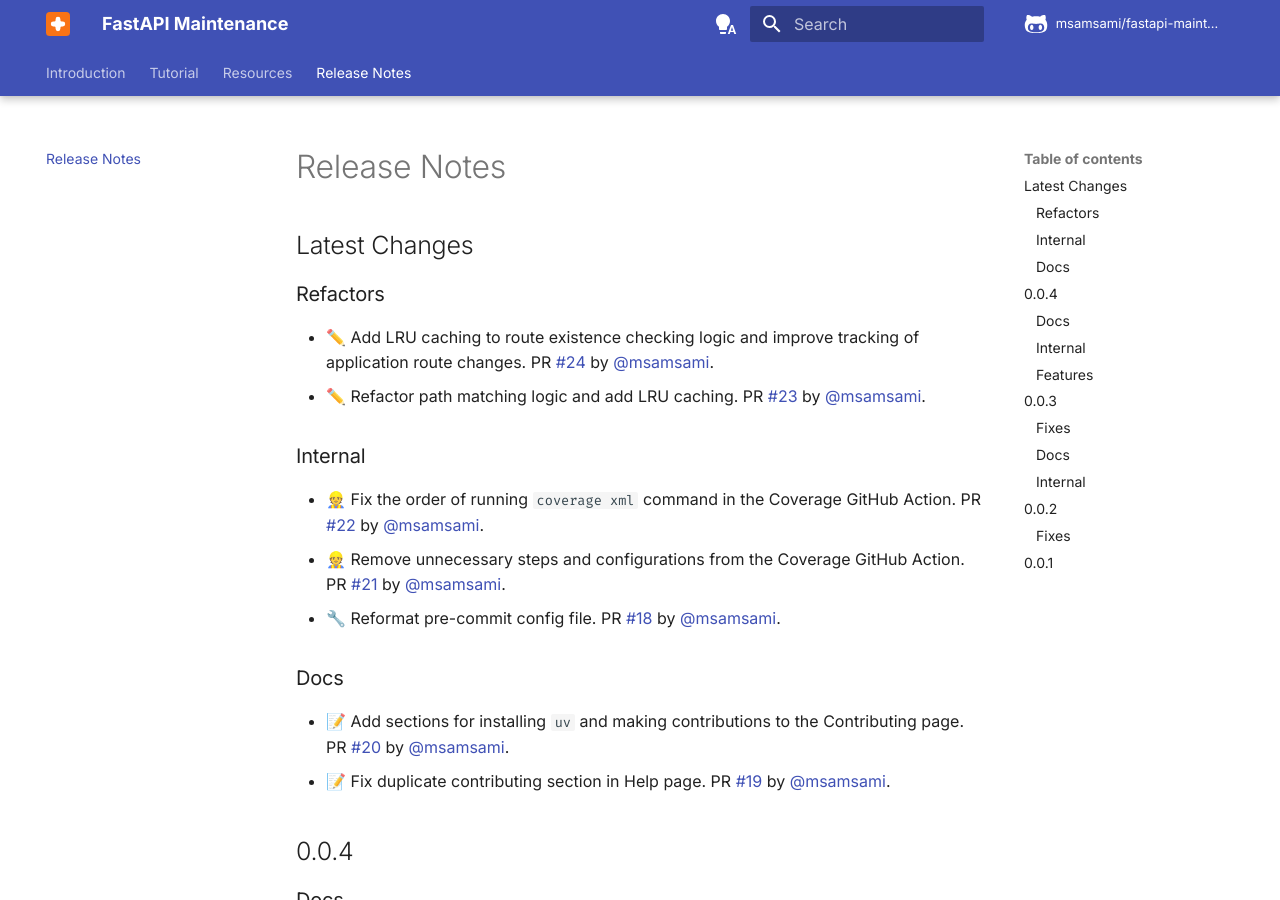
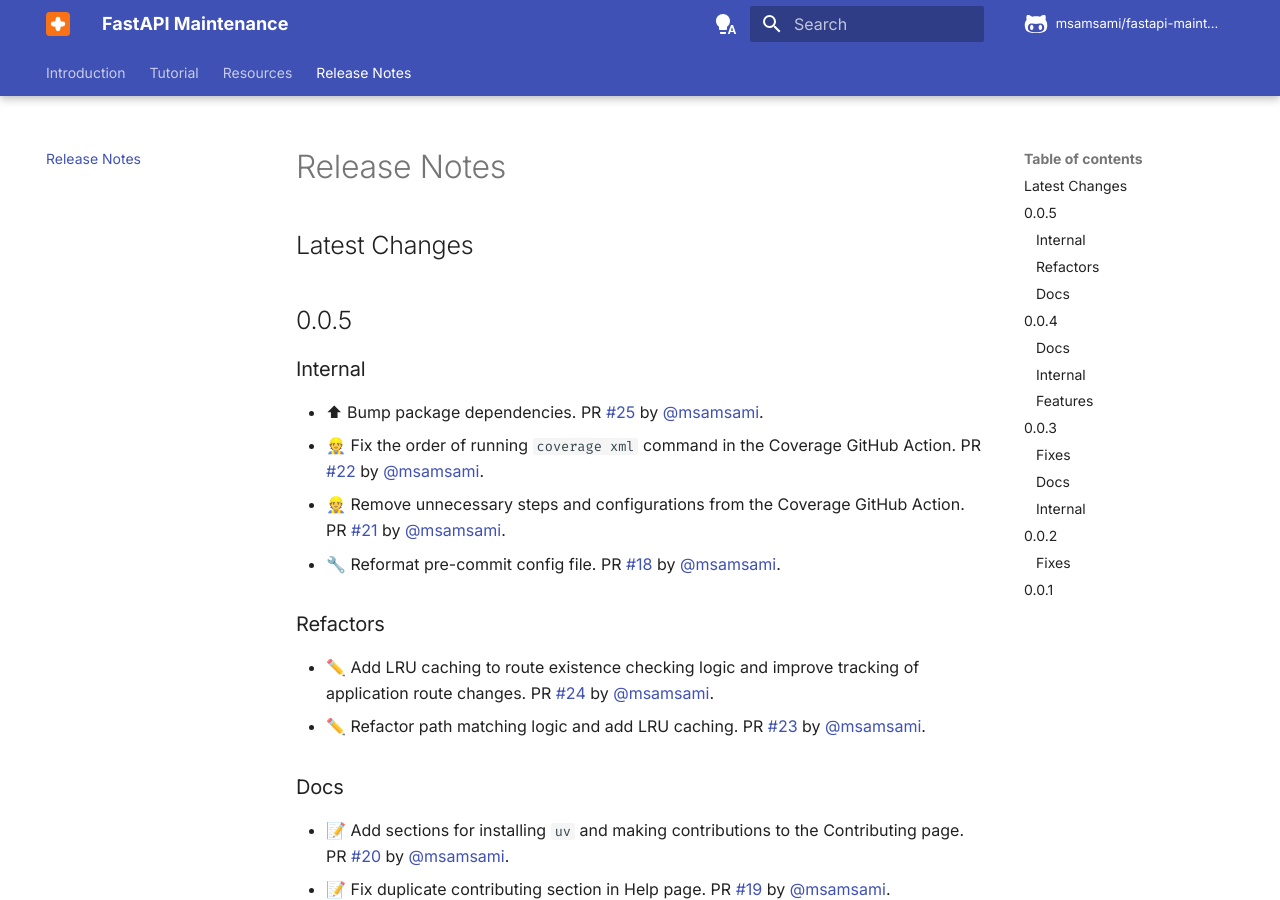
Before and after one commit to msamsami/fastapi-maintenance, an MkDocs documentation site: the page built from docs/release-notes.md, in a window 1280 px wide and 900 px high. Built offline with MkDocs 1.6.1 and Material for MkDocs 9.7.7, drawn with Linux system fonts in a browser that asks for light colours; comment, search, counter and statistics services are not loaded.

Commit message:
Release version 0.0.5

```diff
--- a/docs/release-notes.md
+++ b/docs/release-notes.md
@@ -1,17 +1,20 @@
 # Release Notes
 
 ## Latest Changes
+
+## 0.0.5
+
+### Internal
+
+- ⬆ Bump package dependencies. PR [#25](https://github.com/msamsami/fastapi-maintenance/pull/25) by [@msamsami](https://github.com/msamsami).
+- 👷 Fix the order of running `coverage xml` command in the Coverage GitHub Action. PR [#22](https://github.com/msamsami/fastapi-maintenance/pull/22) by [@msamsami](https://github.com/msamsami).
+- 👷 Remove unnecessary steps and configurations from the Coverage GitHub Action. PR [#21](https://github.com/msamsami/fastapi-maintenance/pull/21) by [@msamsami](https://github.com/msamsami).
+- 🔧 Reformat pre-commit config file. PR [#18](https://github.com/msamsami/fastapi-maintenance/pull/18) by [@msamsami](https://github.com/msamsami).
 
 ### Refactors
 
 - ✏️ Add LRU caching to route existence checking logic and improve tracking of application route changes. PR [#24](https://github.com/msamsami/fastapi-maintenance/pull/24) by [@msamsami](https://github.com/msamsami).
 - ✏️ Refactor path matching logic and add LRU caching. PR [#23](https://github.com/msamsami/fastapi-maintenance/pull/23) by [@msamsami](https://github.com/msamsami).
-
-### Internal
-
-- 👷 Fix the order of running `coverage xml` command in the Coverage GitHub Action. PR [#22](https://github.com/msamsami/fastapi-maintenance/pull/22) by [@msamsami](https://github.com/msamsami).
-- 👷 Remove unnecessary steps and configurations from the Coverage GitHub Action. PR [#21](https://github.com/msamsami/fastapi-maintenance/pull/21) by [@msamsami](https://github.com/msamsami).
-- 🔧 Reformat pre-commit config file. PR [#18](https://github.com/msamsami/fastapi-maintenance/pull/18) by [@msamsami](https://github.com/msamsami).
 
 ### Docs
 
--- a/src/fastapi_maintenance/__init__.py
+++ b/src/fastapi_maintenance/__init__.py
@@ -5,7 +5,7 @@
 the ability to exempt specific endpoints from maintenance status.
 """
 
-__version__ = "0.0.4"
+__version__ = "0.0.5"
 __author__ = "Mehdi Samsami"
 
 
```
Also changed, not shown: 2 other files.
